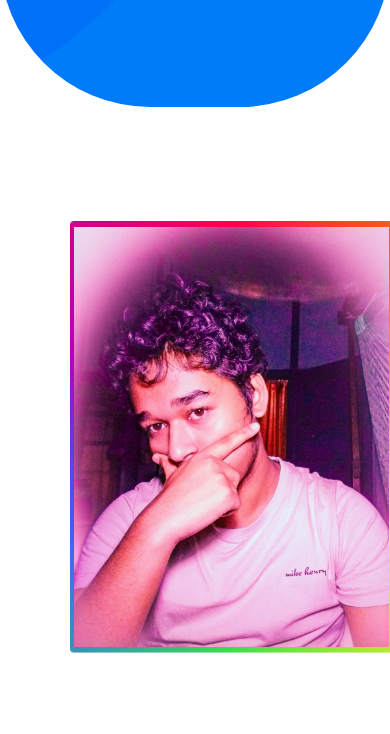
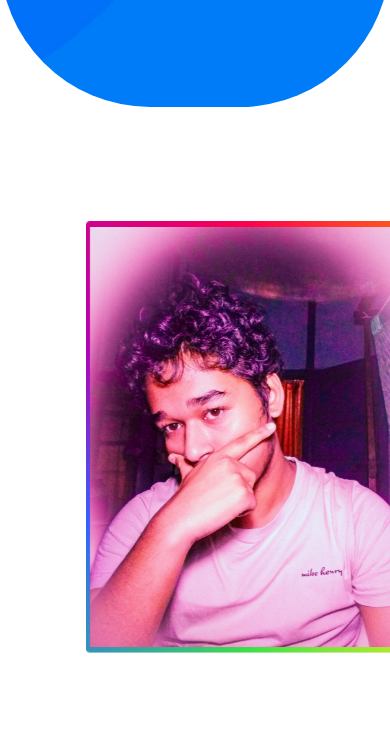
Before and after one commit to kaushik-kashyap/kaushik-kashyap, a plain HTML site: page creator.html in a window 390 px wide. Shown: the part 322-1056 px from the top of the page. Drawn offline with nearby package versions, Linux system fonts and the light colour scheme.

Commit message:
Update creator.css

```diff
--- a/assets/css/creator.css
+++ b/assets/css/creator.css
@@ -66,6 +66,9 @@ html {
     }
 }
 
+/*
+renable in case bad happens
+
 @media (max-width:680px) {
     .myeec img {
         left: 19%;
@@ -76,3 +79,27 @@ html {
     }
 
 }
+ */
+
+
+@media (max-width:680px) {
+    .myeec img {
+        left: 28%;
+    }
+
+    .myeec::before {
+        left: 28%;
+    }
+
+}
+
+@media (max-width:555px) {
+    .myeec img {
+        left: 23%;
+    }
+
+    .myeec::before {
+        left: 23%;
+    }
+
+}
```
